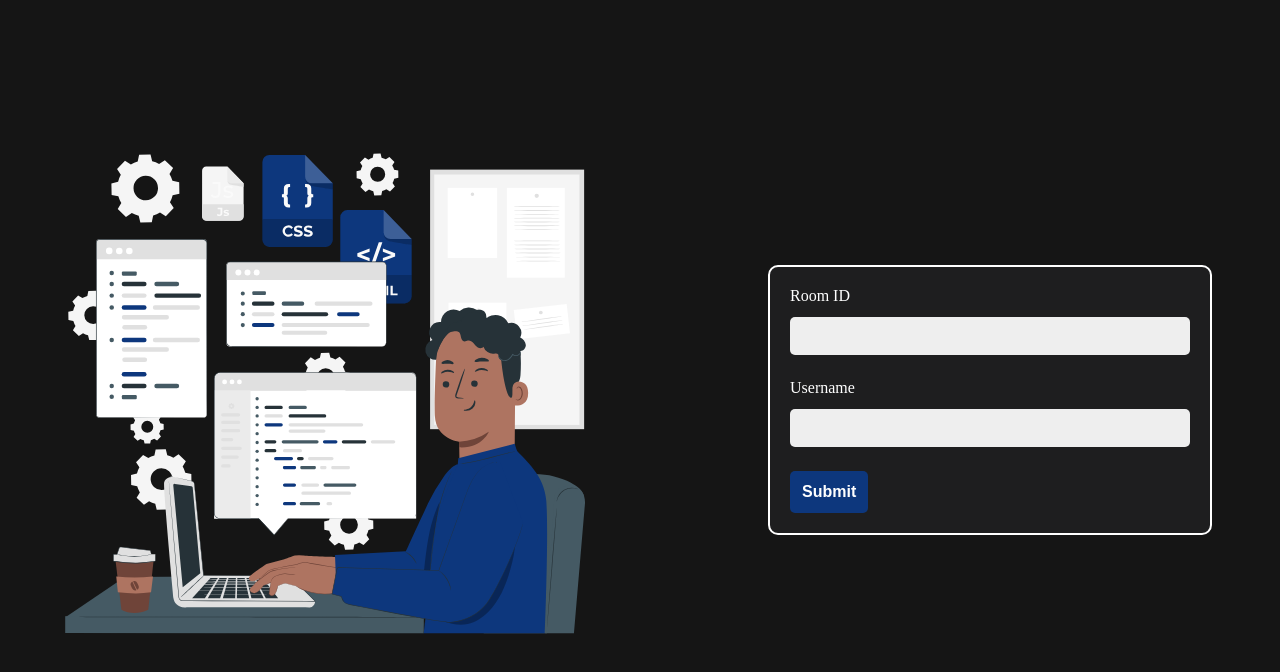
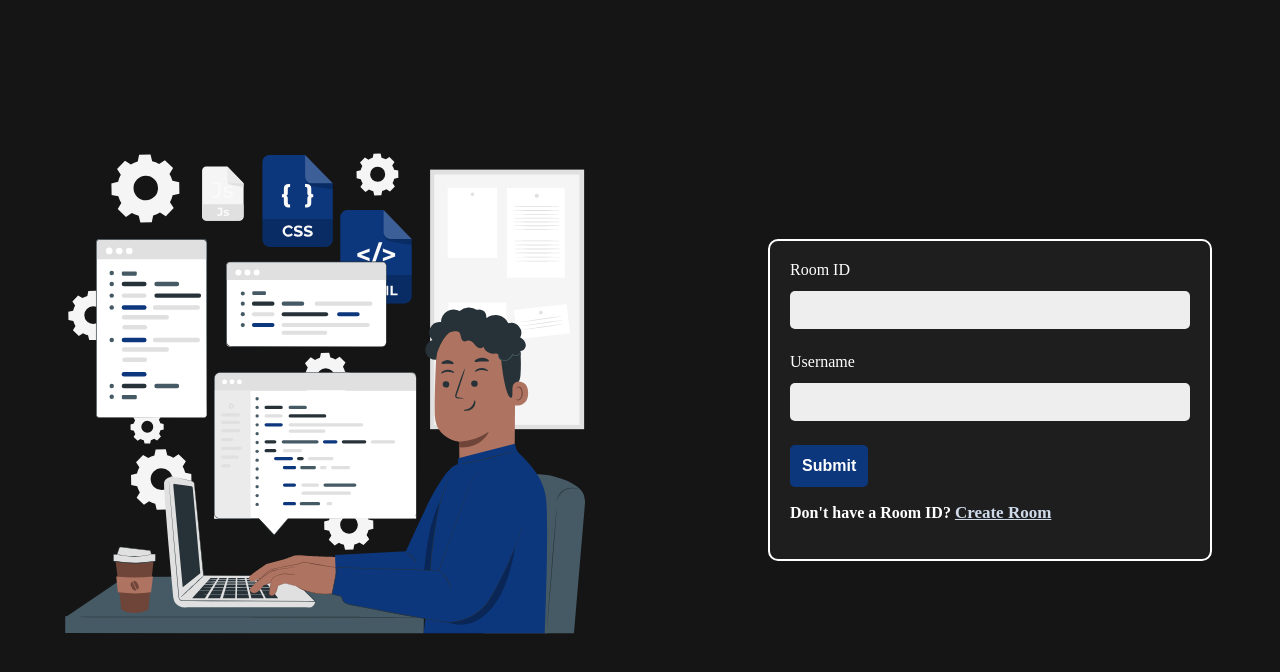
Before and after one commit to soumya-maheshwari/CollaboWrite, a React (Vite) app: page / in a window 1280 px wide. Shown: the top 672 px of the page. Built offline with nearby package versions, Linux system fonts and the light colour scheme.

Commit message:
ADD: more labels in room form

```diff
--- a/src/App.css
+++ b/src/App.css
@@ -76,6 +76,20 @@
   background-color: #032962;
 }
 
+.new-room-para {
+  color: white;
+  font-weight: 600;
+  font-size: 16px;
+}
+
+.span-room {
+  color: #ced9ea;
+  text-decoration: underline;
+  font-weight: 800;
+  font-size: 17px;
+  cursor: pointer;
+}
+
 @media only screen and (max-width: 768px) {
   .img-container {
     display: none;
--- a/src/pages/Home.jsx
+++ b/src/pages/Home.jsx
@@ -21,6 +21,10 @@ const Home = () => {
             </div>
 
             <button className="submit-btn btn">Submit</button>
+            <p className="new-room-para">
+              Don't have a Room ID?{" "}
+              <span className="span-room">Create Room</span>
+            </p>
           </form>
         </div>
       </div>
```
